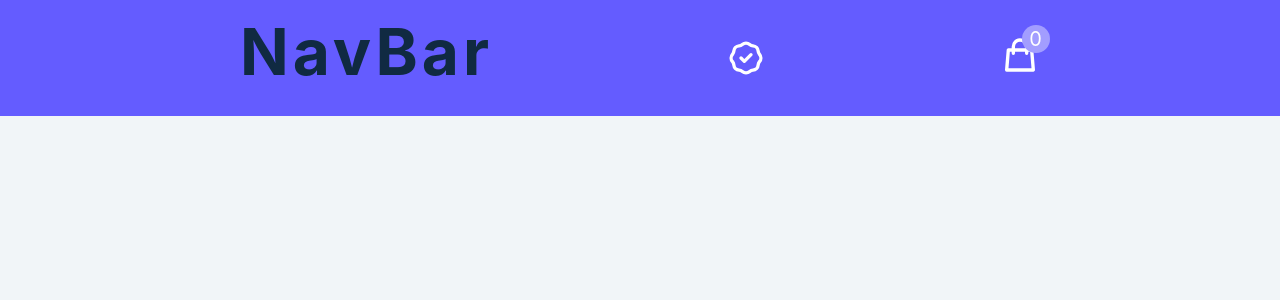
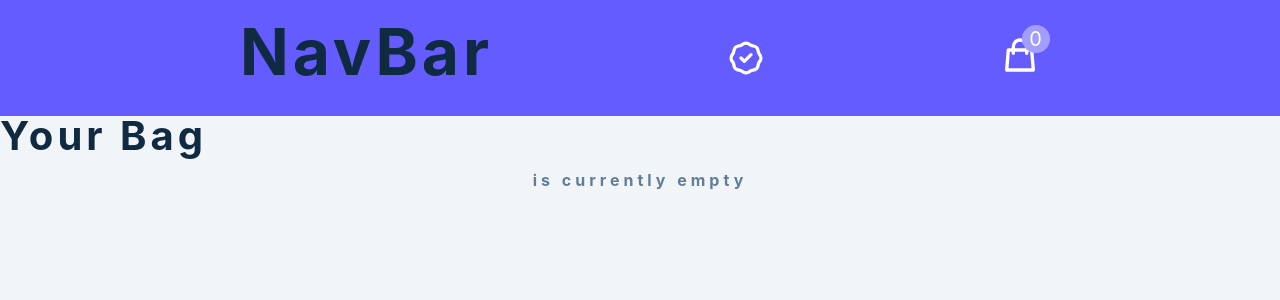
Before and after one commit to Skinwalker423/Shopping-Cart-Redux-TK, a React (Create React App) app: page / in a window 1280 px wide. Shown: the top 300 px of the page. Built offline with nearby package versions, Linux system fonts and the light colour scheme.

Commit message:
cart list / useSelector

```diff
--- a/src/App.js
+++ b/src/App.js
@@ -1,9 +1,15 @@
 import NavBar from "./components/navabar/navbar-component";
+import CartContainer from "./components/cart/cartContainer";
+
 
 function App() {
+
+
+
   return (
     <main>
       <NavBar />
+      <CartContainer />
     </main>
   )
 }
--- /dev/null
+++ b/src/components/cart/cartContainer.js
@@ -0,0 +1,33 @@
+import { useSelector } from "react-redux";
+
+const CartContainer = () => {
+
+    const {cartItems, total, amount} = useSelector((state) => state.cart);
+
+    const cartList = cartItems.map(({id, title, img, price}) => {
+        return (
+            <div key={id}>
+                <div>
+                    <img style={{width: '100px'}} src={img} />
+                </div>
+                <div>
+                    <div>{title}</div>
+                    <div>{price}</div>
+                </div>
+        </div>
+        )})
+
+
+    return(
+        <section>
+                <header>
+                    <h2>Your Bag</h2>
+                    {amount < 1 ? <h4 className="empty-cart">is currently empty</h4> : cartList}
+                </header>
+        </section>
+    )
+
+
+}
+
+export default CartContainer;
```
Also changed, not shown: src/components/cart/cartList.js (added, +28 -0 lines).
